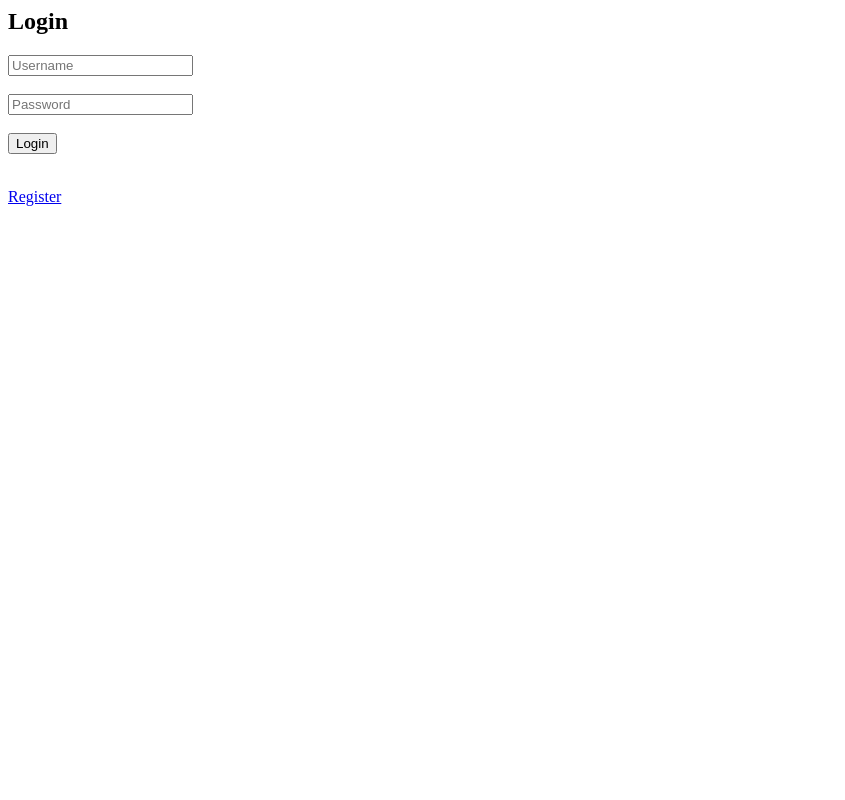
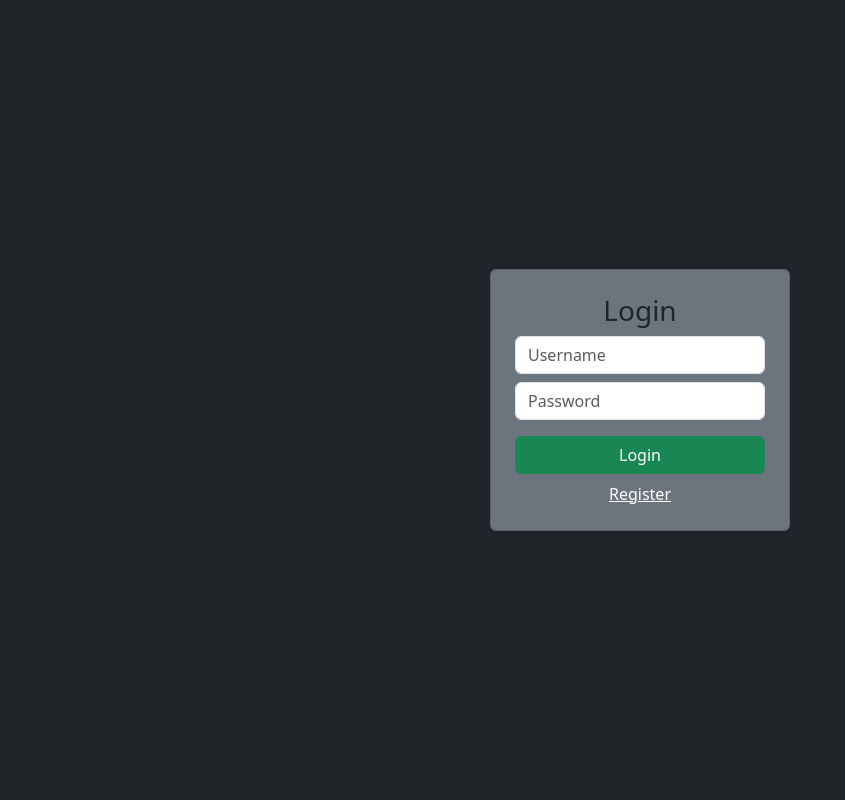
Before and after one commit to kishanmanjunath2007-sys/secure-notes, a Flask app: page /login in a window 1280 px wide. Shown: the whole page, without its empty margins (0-845 px from the left). Run offline with Flask 3, Linux system fonts and the light colour scheme.

Commit message:
Refactor login.html with Bootstrap styling

```diff
--- a/templates/login.html
+++ b/templates/login.html
@@ -1,10 +1,23 @@
-<h2>Login</h2>
+<!DOCTYPE html>
+<html>
+<head>
+    <title>Login</title>
+    <link href="https://cdn.jsdelivr.net/npm/bootstrap@5.3.0/dist/css/bootstrap.min.css" rel="stylesheet">
+</head>
 
-<form method="POST">
-  <input type="text" name="username" placeholder="Username" required><br><br>
-  <input type="password" name="password" placeholder="Password" required><br><br>
-  <button type="submit">Login</button>
-</form>
+<body class="bg-dark text-light d-flex justify-content-center align-items-center vh-100">
 
-<br>
-<a href="/register">Register</a>
+<div class="card p-4 bg-secondary" style="width: 300px;">
+    <h3 class="text-center">Login</h3>
+
+    <form method="POST">
+        <input type="text" name="username" class="form-control mb-2" placeholder="Username" required>
+        <input type="password" name="password" class="form-control mb-3" placeholder="Password" required>
+        <button class="btn btn-success w-100">Login</button>
+    </form>
+
+    <a href="/register" class="text-center mt-2 text-white">Register</a>
+</div>
+
+</body>
+</html>
```
